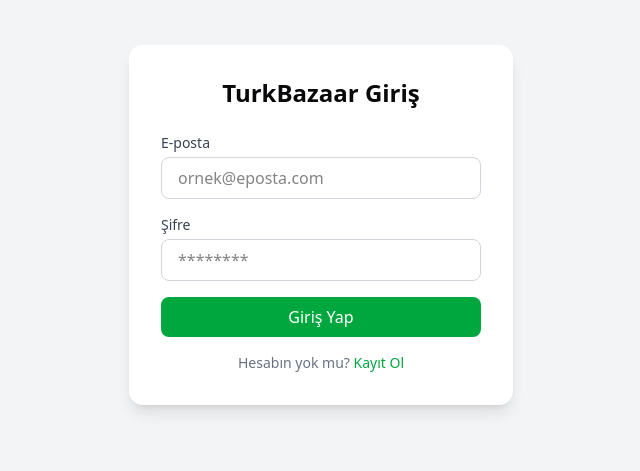
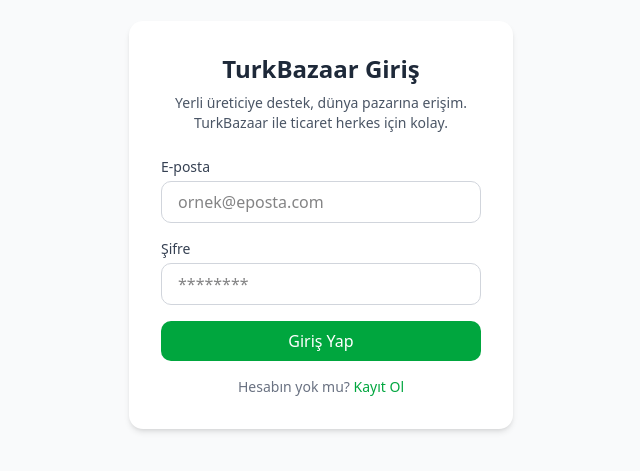
Before and after one commit to markasyon/turkbazaar-ui, a Next.js app: page / in a window 1280 px wide. Shown: the part 175-646 px from the top of the page, without its empty margins (319-959 px from the left). Built offline with nearby package versions, Linux system fonts and the light colour scheme.

Commit message:
Update page.tsx

```diff
--- a/app/page.tsx
+++ b/app/page.tsx
@@ -1,40 +1,41 @@
 export default function Home() {
   return (
-    <div className="flex items-center justify-center min-h-screen bg-gray-100">
-      <div className="bg-white p-8 rounded-xl shadow-lg w-full max-w-sm">
-        <h1 className="text-2xl font-bold mb-6 text-center">TurkBazaar Giriş</h1>
+    <div className="flex items-center justify-center h-screen bg-gray-50">
+      <div className="bg-white p-8 rounded-xl shadow-md w-full max-w-sm text-center">
+        <h1 className="text-2xl font-bold text-gray-800 mb-2">TurkBazaar Giriş</h1>
+        <p className="text-sm text-gray-600 mb-6">
+          Yerli üreticiye destek, dünya pazarına erişim. <br /> TurkBazaar ile ticaret herkes için kolay.
+        </p>
 
         <form className="space-y-4">
-          <div>
-            <label className="block text-sm font-medium text-gray-700">E-posta</label>
+          <div className="text-left">
+            <label className="block text-sm font-medium text-gray-700 mb-1">E-posta</label>
             <input
               type="email"
-              className="mt-1 w-full px-4 py-2 border border-gray-300 rounded-md focus:outline-none focus:ring-2 focus:ring-green-500"
               placeholder="ornek@eposta.com"
+              className="w-full border border-gray-300 px-4 py-2 rounded-lg focus:outline-none focus:ring-2 focus:ring-green-500"
             />
           </div>
-
-          <div>
-            <label className="block text-sm font-medium text-gray-700">Şifre</label>
+          <div className="text-left">
+            <label className="block text-sm font-medium text-gray-700 mb-1">Şifre</label>
             <input
               type="password"
-              className="mt-1 w-full px-4 py-2 border border-gray-300 rounded-md focus:outline-none focus:ring-2 focus:ring-green-500"
               placeholder="********"
+              className="w-full border border-gray-300 px-4 py-2 rounded-lg focus:outline-none focus:ring-2 focus:ring-green-500"
             />
           </div>
-
           <button
             type="submit"
-            className="w-full bg-green-600 hover:bg-green-700 text-white py-2 px-4 rounded-md transition"
+            className="w-full bg-green-600 hover:bg-green-700 text-white py-2 px-4 rounded-lg transition duration-200"
           >
             Giriş Yap
           </button>
         </form>
 
-        <p className="text-sm text-center text-gray-500 mt-4">
+        <p className="mt-4 text-sm text-gray-500">
           Hesabın yok mu? <a href="#" className="text-green-600 hover:underline">Kayıt Ol</a>
         </p>
       </div>
     </div>
-  )
+  );
 }
```
